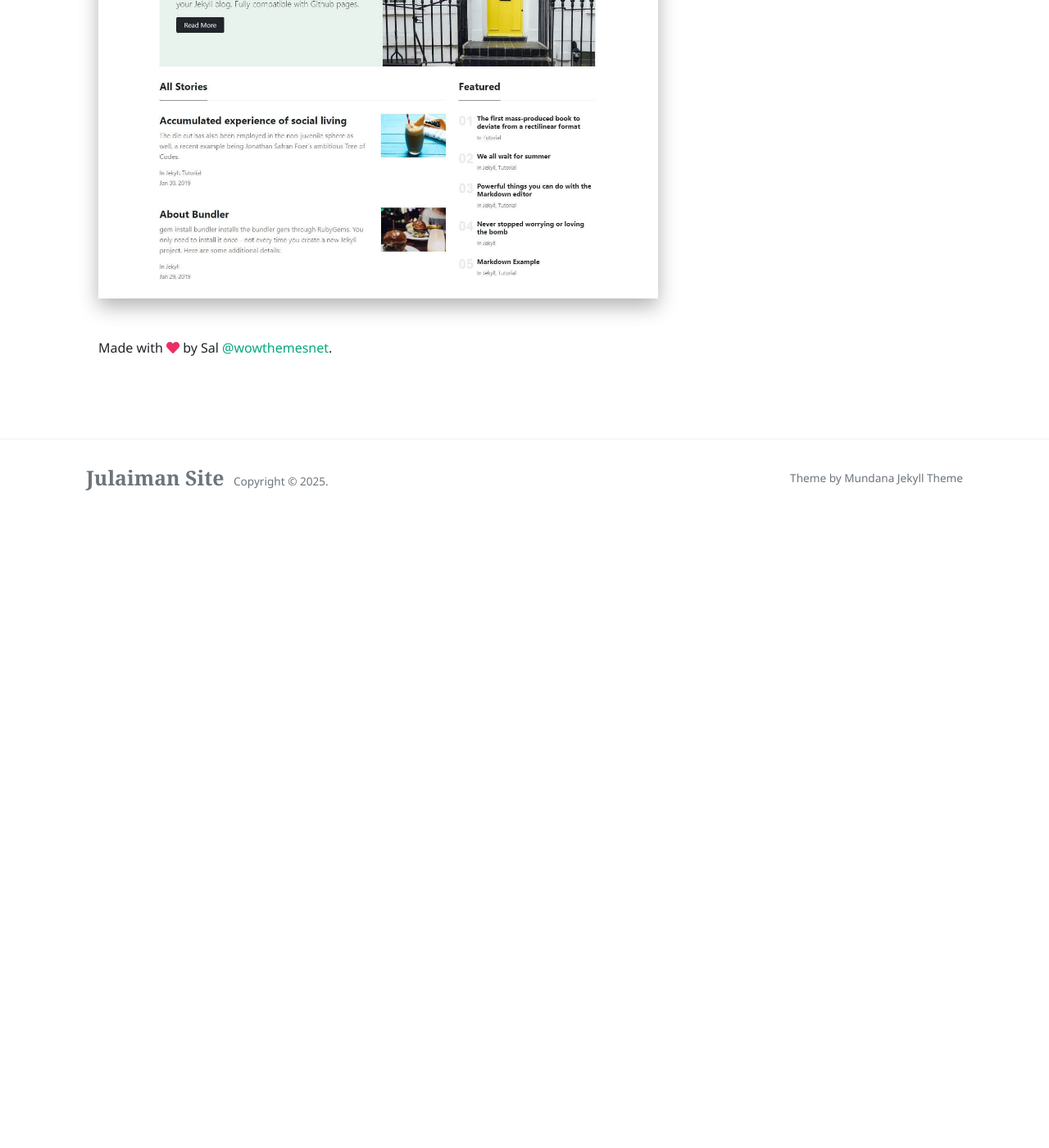
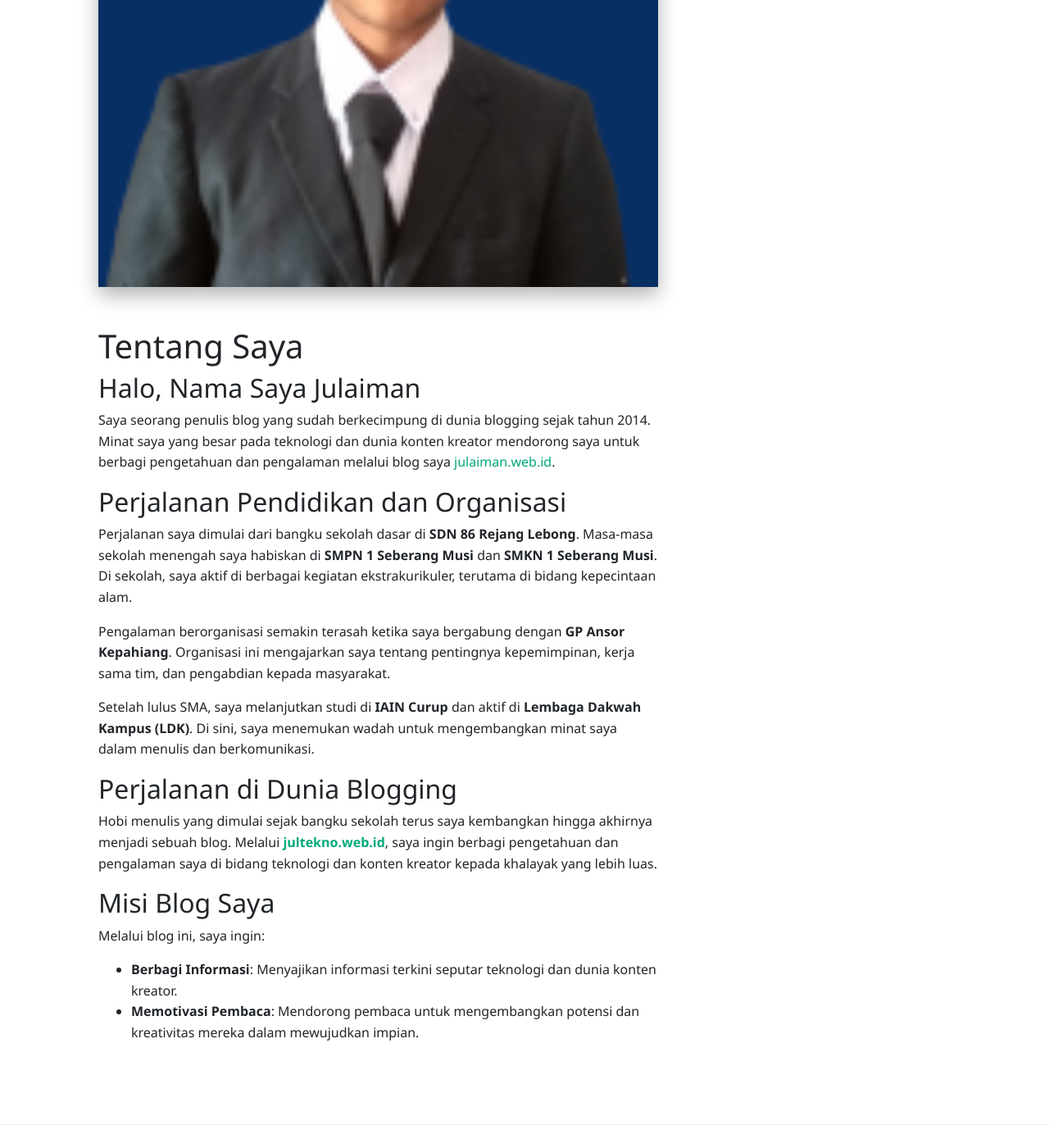
Before and after one commit to julaimanhome/blog, a Jekyll site: the page built from _pages/about.md, in a window 1280 px wide and 1400 px high, scrolled down 525 px. Shown: the whole window at 82% size. Built offline with Jekyll 4.4.1, drawn with Linux system fonts in a browser that asks for light colours; nearby versions of some CDN libraries; comment, search, counter and statistics services are not loaded; before the commit the page ends 1155 px from its top, so only the background shows below that.

Commit message:
Update blog

```diff
--- a/_pages/about.md
+++ b/_pages/about.md
@@ -2,7 +2,30 @@
 title: "About"
 layout: page-sidebar
 permalink: "/about.html"
-image: "/assets/images/screenshot.jpg"
+image: "/assets/images/avatar1.png"
 comments: true
 ---
-Made with <i class="fa fa-heart text-danger"></i> by Sal [@wowthemesnet](https://www.wowthemes.net/category/free-themes-templates/).
+# Tentang Saya
+
+## Halo, Nama Saya Julaiman
+
+Saya seorang penulis blog yang sudah berkecimpung di dunia blogging sejak tahun 2014. Minat saya yang besar pada teknologi dan dunia konten kreator mendorong saya untuk berbagi pengetahuan dan pengalaman melalui blog saya [julaiman.web.id](https://julaiman.web.id).
+
+## Perjalanan Pendidikan dan Organisasi
+
+Perjalanan saya dimulai dari bangku sekolah dasar di **SDN 86 Rejang Lebong**. Masa-masa sekolah menengah saya habiskan di **SMPN 1 Seberang Musi** dan **SMKN 1 Seberang Musi**. Di sekolah, saya aktif di berbagai kegiatan ekstrakurikuler, terutama di bidang kepecintaan alam.
+
+Pengalaman berorganisasi semakin terasah ketika saya bergabung dengan **GP Ansor Kepahiang**. Organisasi ini mengajarkan saya tentang pentingnya kepemimpinan, kerja sama tim, dan pengabdian kepada masyarakat.
+
+Setelah lulus SMA, saya melanjutkan studi di **IAIN Curup** dan aktif di **Lembaga Dakwah Kampus (LDK)**. Di sini, saya menemukan wadah untuk mengembangkan minat saya dalam menulis dan berkomunikasi.
+
+## Perjalanan di Dunia Blogging
+
+Hobi menulis yang dimulai sejak bangku sekolah terus saya kembangkan hingga akhirnya menjadi sebuah blog. Melalui **[jultekno.web.id](https://jultekno.web.id)**, saya ingin berbagi pengetahuan dan pengalaman saya di bidang teknologi dan konten kreator kepada khalayak yang lebih luas.
+
+## Misi Blog Saya
+
+Melalui blog ini, saya ingin:
+
+- **Berbagi Informasi**: Menyajikan informasi terkini seputar teknologi dan dunia konten kreator.
+- **Memotivasi Pembaca**: Mendorong pembaca untuk mengembangkan potensi dan kreativitas mereka dalam mewujudkan impian.
```
Also changed, not shown: _pages/terms-of-service.md (added, +38 -0 lines).
